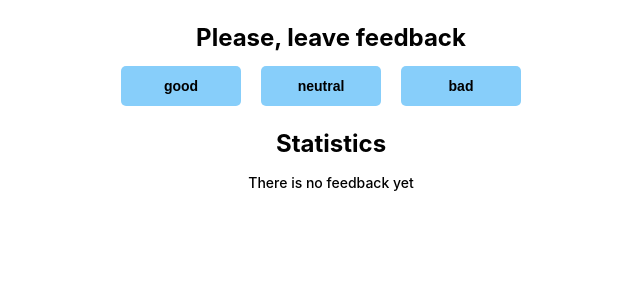
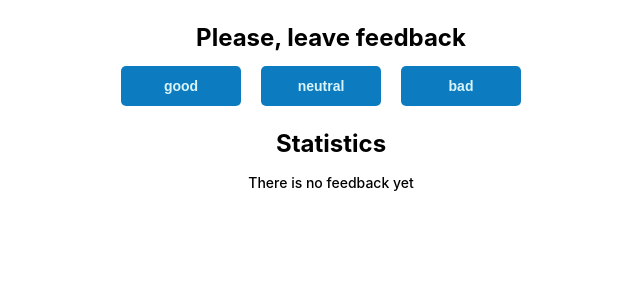
Before and after one commit to Cryosphere/goit-react-hw-02-feedback, a React (Create React App) app: page / in a window 1280 px wide. Shown: the top 300 px of the page, without its empty margins (309-949 px from the left). Built offline with nearby package versions, Linux system fonts and the light colour scheme.

Commit message:
Update FeedbackOptions.module.css

```diff
--- a/src/components/FeedbackOptions/FeedbackOptions.module.css
+++ b/src/components/FeedbackOptions/FeedbackOptions.module.css
@@ -20,8 +20,8 @@
     font-weight: 700;
     justify-content: center;
     align-items: center;
-    color: black;
-    background-color: lightskyblue;
+    color: rgb(217, 244, 248);
+    background-color: rgb(12, 123, 192);
     border: none;
     border-radius: 5px;
     cursor: pointer;
```
